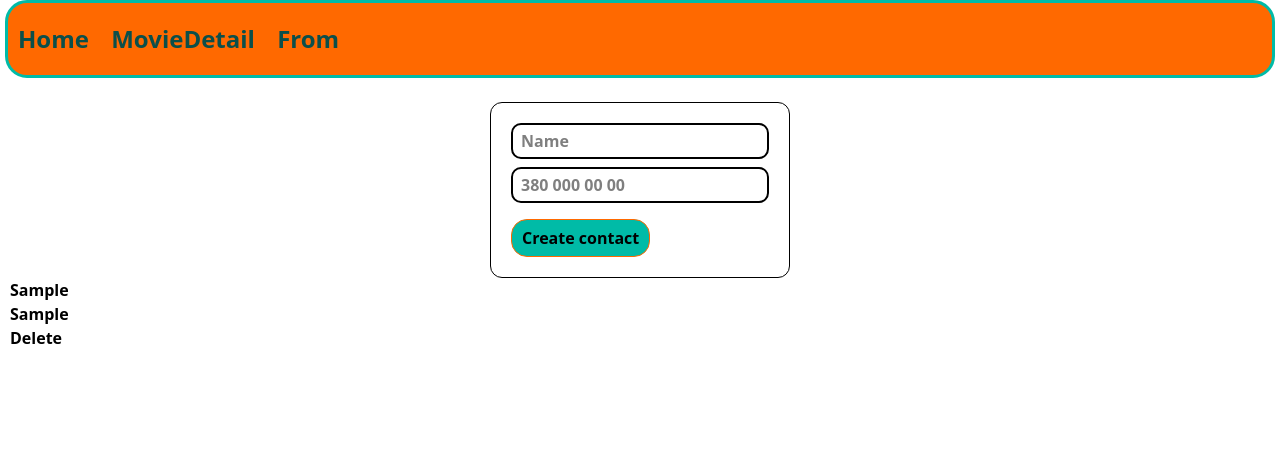
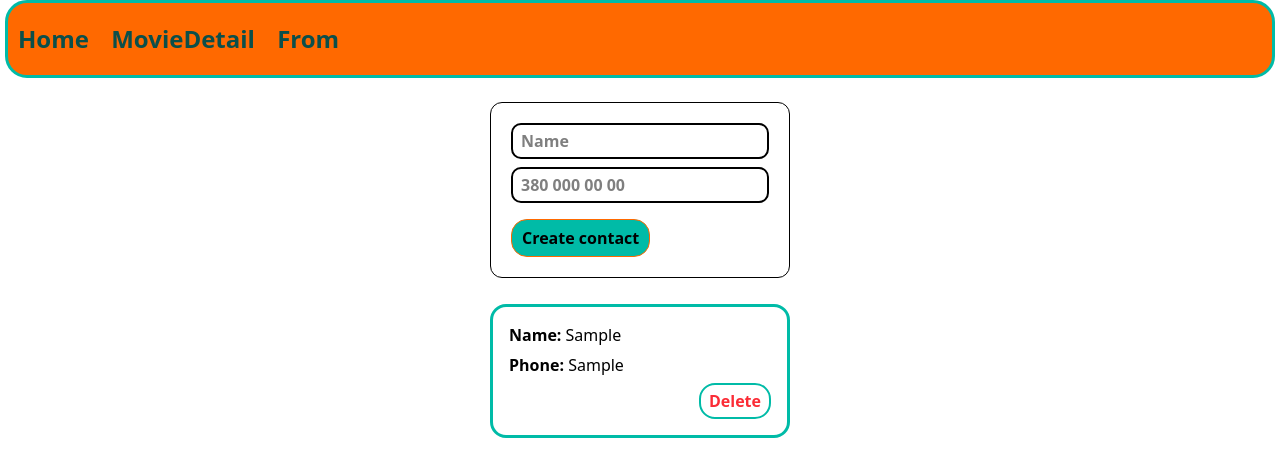
Before and after one commit to VitaliyYakovenko/vue-test-app, a Vue app: page /contact/form in a window 1280 px wide. Both pictures are taken after typing "Sample", "Sample" into the empty fields and a click on the button "Create contact". Shown: the top 476 px of the page. Built offline with nearby package versions, Linux system fonts and the light colour scheme.

Commit message:
add styles from

```diff
--- a/src/components/Contact.vue
+++ b/src/components/Contact.vue
@@ -1,7 +1,7 @@
 <template>
     <li class="
     border-3
-    border-teal-500
+    border-black-500
     rounded-[12px]
     bg-teal-500
     mb-8
--- a/src/components/ContactList.vue
+++ b/src/components/ContactList.vue
@@ -21,10 +21,24 @@
 
 <template>
     <ul>
-        <li v-for="contact in contacts" :key="contact.id">
-            <p>{{contact.name }}</p>
-            <p>{{ contact.phone }}</p>
-            <button @click="deleteContact(contact.id)" type="button">Delete</button>
+        <li class="mx-auto mb-[16px] w-[300px] border-3 p-4 rounded-2xl
+        border-teal-500
+        " v-for="contact in contacts" :key="contact.id">
+            <p class="mb-[6px] font-bold">Name: <span class="font-normal">{{contact.name }}</span></p>
+            <p class="mb-[6px] font-bold">Phone: <span class="font-normal">{{ contact.phone }}</span></p>
+            <button
+            class="block ml-auto
+            border-2
+            p-1
+            rounded-2xl
+            border-teal-500
+            cursor-pointer
+            text-red-500
+            px-2
+            hover:bg-gray-500
+            transition-colors duration-300
+            "
+            @click="deleteContact(contact.id)" type="button">Delete</button>
         </li>
     </ul>
 </template>
--- a/src/components/Form.vue
+++ b/src/components/Form.vue
@@ -26,6 +26,7 @@
   </script>
 <template>
     <form class="block
+        mb-[26px]
         text-start
         mx-auto text-center
         border
```
